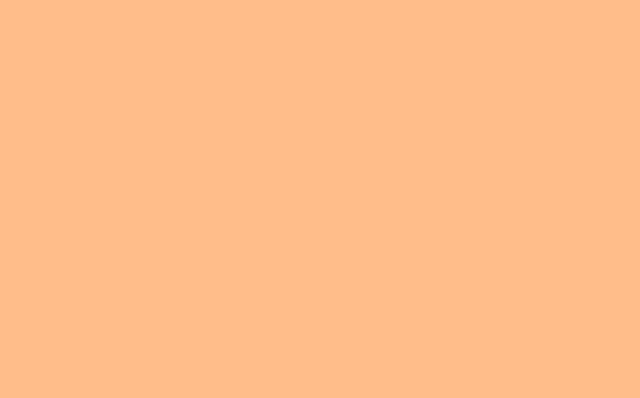
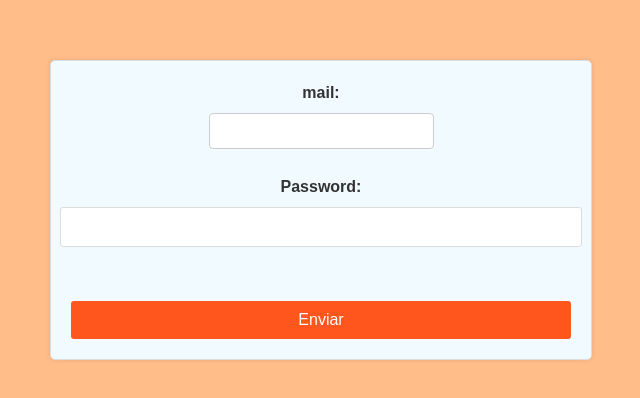
Before and after one commit to IIC2513/front-grupoestrella, a React (Vite) app in the folder trivia/: page /login in a window 1280 px wide. Before the commit this address had no page. Shown: the part 190-588 px from the top of the page, without its empty margins (319-959 px from the left). Built offline with nearby package versions, Linux system fonts and the light colour scheme.

Commit message:
Primer avance loging

```diff
--- /dev/null
+++ b/trivia/src/auth/AuthContext.jsx
@@ -0,0 +1,3 @@
+import {createContext} from 'react';
+
+export const AuthContext = createContext();
--- /dev/null
+++ b/trivia/src/auth/AuthProvider.jsx
@@ -0,0 +1,21 @@
+import { useEffect , useState} from "react";
+import { AuthContext } from "./AuthContext";
+
+function AuthProvider({ children }) {
+    const [token, setToken] = useState(localStorage.getItem('token') || null);
+
+    function logout() {
+        setToken(null)
+    }
+
+    useEffect(() => {
+        localStorage.setItem('token', token);
+    }, [token]);
+
+    return (
+        <AuthContext.Provider value={{ token, setToken, logout}}>
+            {children}
+        </AuthContext.Provider>
+    );
+    }
+export default AuthProvider;
--- a/trivia/src/common/App.jsx
+++ b/trivia/src/common/App.jsx
@@ -9,6 +9,7 @@ import CulturaImg from '../assets/images/cultura.png';
 import DeporteImg from '../assets/images/deporte.png';
 import GeografiaImg from '../assets/images/geografia.png';
 import HistoriaImg from '../assets/images/historia.png';
+import LogoutButton from '../profile/Logout';
 
 const App = () => {
   const [isLoggedIn, setIsLoggedIn] = useState(false);
@@ -25,6 +26,7 @@ const App = () => {
     <div className="app-container">
       <a href='/instructions' className="button-link">Ir a Instrucciones</a>
       <a href='/about' className="button-link">Acerca de</a>
+      <a href='/login' className="button-link">Ingresar</a>
       {!isLoggedIn ? (
         <div className="landing-page">
           <h1>Bienvenidos a Trivia Board Challenge</h1>
@@ -49,7 +51,7 @@ const App = () => {
           <h1>Menú Principal</h1>
           <div className="menu-buttons">
             <a href='/board' className="button-link">Ver Tablero</a>
-            <a onClick={handleLogout} className="button-link">Cerrar Sesión</a>
+            <a href='/logout' className="button-link">Log out</a>
           </div>
 
           <div className="images-container">
--- a/trivia/src/common/Routing.jsx
+++ b/trivia/src/common/Routing.jsx
@@ -5,6 +5,9 @@ import App from './App'
 import Board from '../game/board'
 import About from './About'
 import Register from '../profile/Register'
+import Login from '../profile/Login'
+import UserCheck from '../protected/UserCheck'
+import LogoutButton from '../profile/Logout'
 
 function Routing(){
     return(
@@ -16,7 +19,10 @@ function Routing(){
             <Route path={'/board'} element={<Board/>}/>
             <Route path={'/about'} element={<About/>}/>
             <Route path={'/register'} element={<Register/>}/>
+            <Route path={'/login'} element={<Login/>}/>
             <Route path={'/'} element={<App/>}/>
+            <Route path={"/usercheck"} element={<UserCheck />}/>
+            <Route path={"/logout"} element={<LogoutButton />}/>
 
         </Routes>
         </BrowserRouter>
--- a/trivia/src/common/main.jsx
+++ b/trivia/src/common/main.jsx
@@ -4,9 +4,12 @@ import './index.css';
 import App from './App.jsx';
 import UserWelcome from '../profile/UserWelcome.jsx';
 import Routing from './Routing.jsx';
+import AuthProvider from '../auth/AuthProvider.jsx';
 
 createRoot(document.getElementById('root')).render(
   <StrictMode>
-    <Routing/>
+    <AuthProvider>
+      <Routing/>
+    </AuthProvider>
   </StrictMode>
 );
--- /dev/null
+++ b/trivia/src/profile/Login.css
@@ -0,0 +1,62 @@
+.Login {
+    width: 500px;
+    margin: 0 auto;
+    padding: 20px;
+    border: 1px solid #ddd;
+    border-radius: 5px;
+    box-shadow: 0px 0px 5px 0px rgba(0,0,0,0.1);
+    background-color: #f0faff;
+
+  }
+
+  .Login form label {
+    display: flex;
+    flex-direction: column;
+    align-items: center;
+    margin-bottom: 10px;
+  }
+
+  .Login form input[type="text"],
+  .Login form input[type="email"],
+  .Login form input[type="password"] {
+    width: 100%;
+    padding: 10px;
+    margin-bottom: 20px;
+    border: 1px solid #ddd;
+    border-radius: 3px;
+  }
+
+  .Login form input[type="submit"] {
+    background-color: #ff561e;
+    color: white;
+    padding: 10px 20px;
+    border: none;
+    border-radius: 3px;
+    cursor: pointer;
+  }
+
+  .Login form input[type="submit"]:hover {
+    background-color: #187bcd;
+  }
+
+  .error {
+    width: 80%;
+    margin: 10px auto;
+    padding: 10px;
+    border: 1px solid #ff4d4d; /* red */
+    border-radius: 5px;
+    color: #ff4d4d; /* red */
+    background-color: #ffe6e6; /* light red */
+    text-align: center;
+  }
+
+  .successMsg {
+    width: 80%;
+    margin: 10px auto;
+    padding: 10px;
+    border: 1px solid #5cff4d; /* green */
+    border-radius: 5px;
+    color: #2aff86; /* green */
+    background-color: #e9ffe6; /* light green */
+    text-align: center;
+  }
--- /dev/null
+++ b/trivia/src/profile/Login.jsx
@@ -0,0 +1,68 @@
+import React, { useState, useContext } from 'react';
+import { AuthContext } from '../auth/AuthContext';
+import axios from 'axios';
+import './Login.css';
+
+
+function Login() {
+  const { token, setToken } = useContext(AuthContext);
+  const [mail, setMail] = useState("");
+  const [password, setPassword] = useState("");
+  const [error, setError] = useState(false);
+  const [msg, setMsg] = useState("");
+
+  const handleSubmit = async (event) => {
+    event.preventDefault();
+
+    axios.post(`${import.meta.env.VITE_BACKEND_URL}/login`, {
+        mail: mail,
+        password: password
+      }).then((response) => {
+        console.log('Login successful');
+        setError(false);
+        setMsg("Login exitoso!");
+        // Recibimos el token y lo procesamos
+        const access_token = response.data.access_token;
+        localStorage.setItem('token', access_token);
+        setToken(access_token);
+        console.log("Se seteo el token: ", token);
+      }).catch((error) => {
+        console.error('An error occurred while trying to login:', error);
+        setError(true);
+      })
+  };
+
+
+  return (
+    <div className="Login">
+      {msg.length > 0 && <div className="successMsg"> {msg} </div>}
+
+      {error && <div className="error">Hubo un error con el Login, por favor trata nuevamente.</div>}
+      <form onSubmit={handleSubmit}>
+        <label>
+          mail:
+          <input
+            type="mail"
+            name="mail"
+            value={mail}
+            onChange={e => setMail(e.target.value)}
+            required
+          />
+        </label>
+        <label>
+          Password:
+          <input
+            type="password"
+            name="password"
+            value={password}
+            onChange={e => setPassword(e.target.value)}
+            required
+          />
+        </label>
+        <input type="submit" value="Enviar" />
+      </form>
+    </div>
+  );
+}
+
+export default Login;
--- /dev/null
+++ b/trivia/src/profile/Logout.jsx
@@ -0,0 +1,24 @@
+import React, {useContext, useState} from 'react';
+import './Login.css';
+import { AuthContext } from '../auth/AuthContext';
+
+const LogoutButton = () => {
+  const {logout} = useContext(AuthContext);
+  const [msg, setMsg] = useState("");
+
+  const handleLogout = () => {
+    logout();
+    setMsg("Has hecho logout con éxito!")
+  }
+
+  return (
+    <>
+        {msg.length > 0 && <div className="successMsg"> {msg} </div>}
+        <button onClick={handleLogout}>
+        Cerrar sesión
+        </button>
+    </>
+  );
+}
+
+export default LogoutButton;
--- /dev/null
+++ b/trivia/src/protected/UserCheck.jsx
@@ -0,0 +1,35 @@
+import React, { useEffect, useState , useContext} from 'react';
+import axios from 'axios';
+import { AuthContext } from '../auth/AuthContext';
+
+const UserCheck = () => {
+  const { token } = useContext(AuthContext)
+  const [status, setStatus] = useState(null);
+
+  useEffect(() => {
+    console.log(token);
+    axios({
+      method: 'get',
+      url: `${import.meta.env.VITE_BACKEND_URL}/scope/protecteduser`,
+      headers: {
+        'Authorization': `Bearer ${token}`
+      }
+    })
+      .then(response => {
+        console.log(response.data.user)
+        setStatus(response.data.message)
+      })
+      .catch(error => {
+        setStatus(error.message);
+      });
+  }, []);
+
+
+  return (
+    <div>
+      {status}
+    </div>
+  );
+}
+
+export default UserCheck;
```
